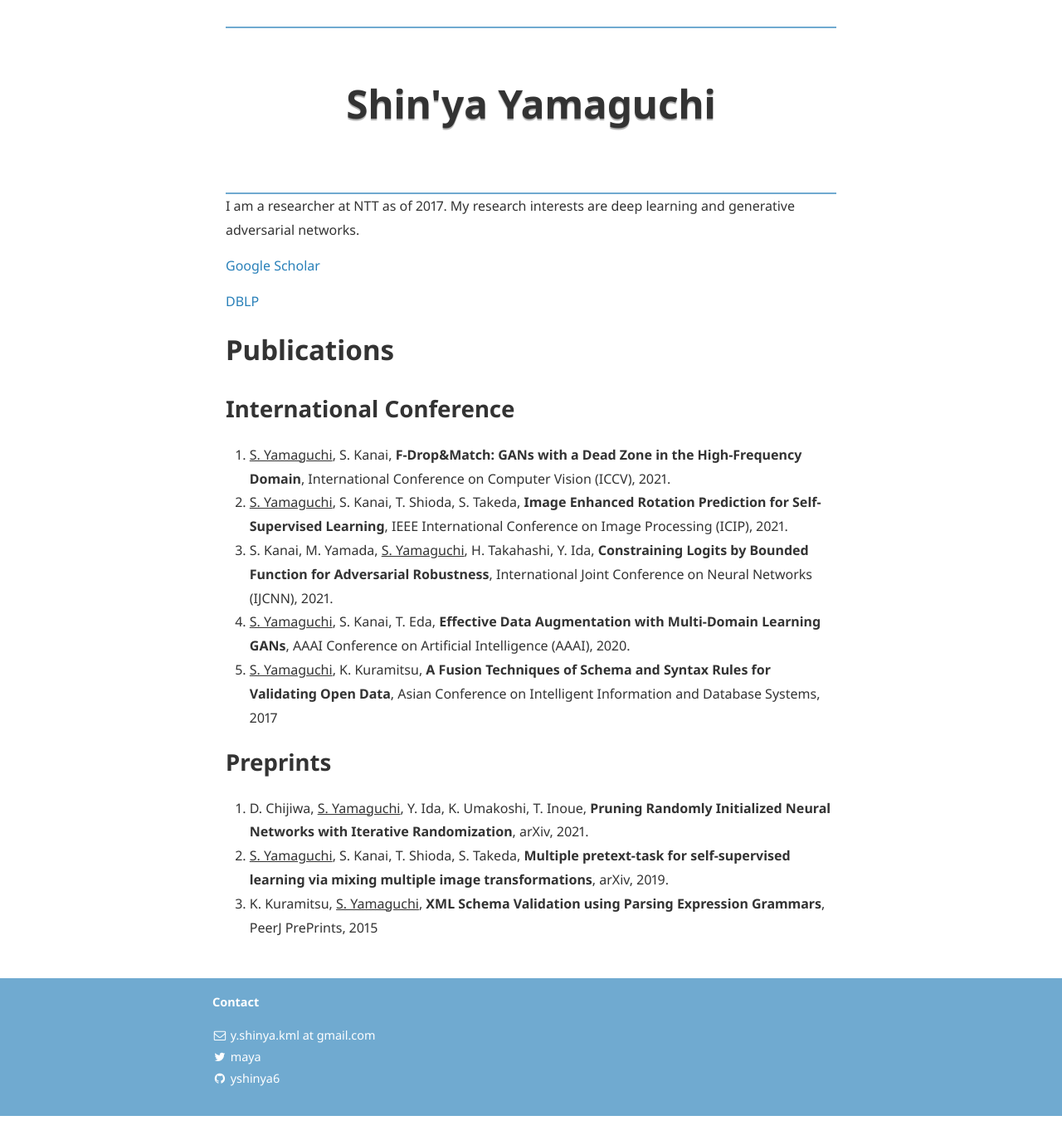
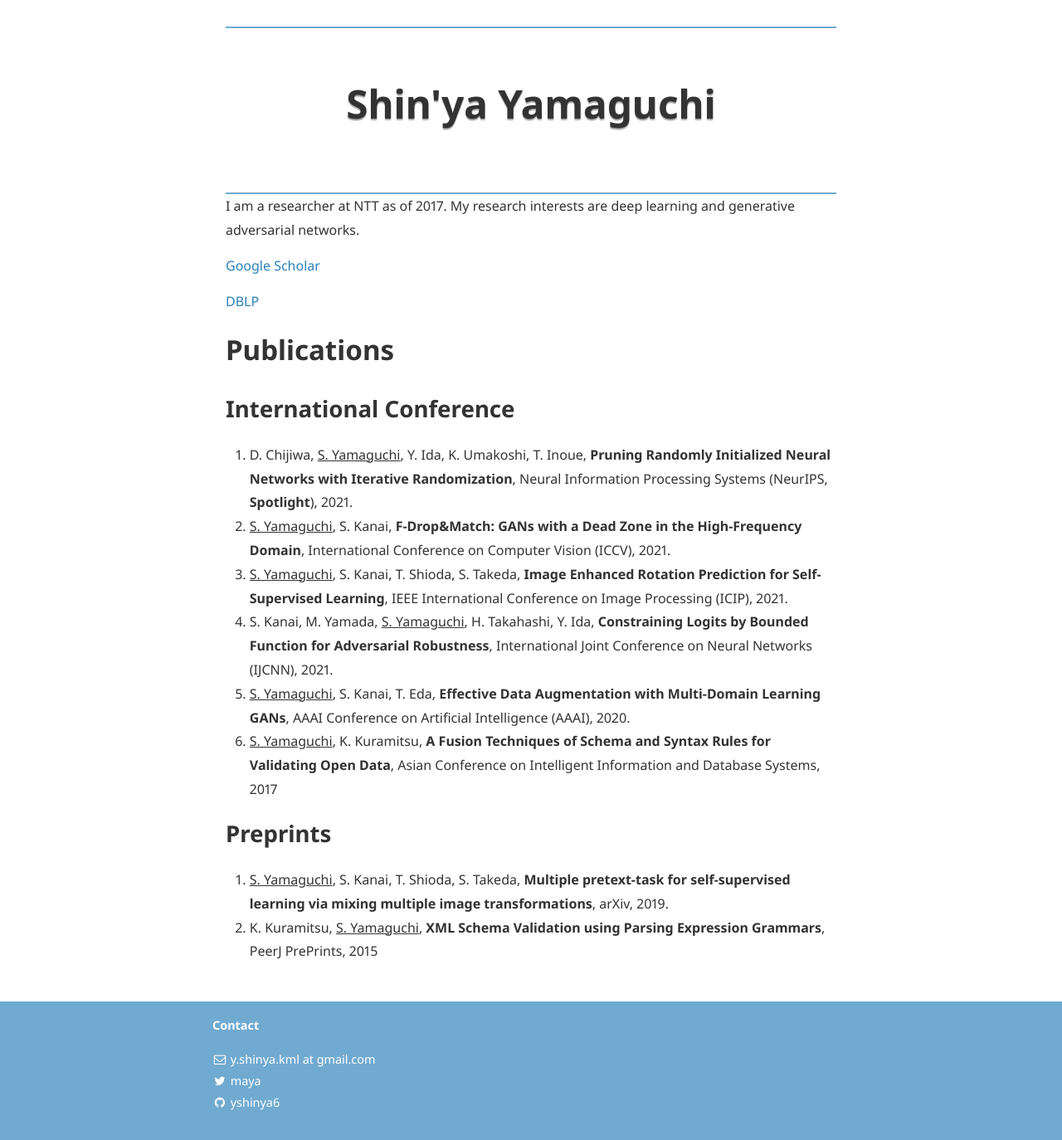
Before and after one commit to yshinya6/yshinya6.github.io, a Jekyll site: the page built from index.md, in a window 1280 px wide. Shown: the whole page at 83% size. Built offline with Jekyll 4.4.1, drawn with Linux system fonts in a browser that asks for light colours; nearby versions of some CDN libraries; before the commit the page ends 1345 px from its top, so only the background shows below that.

Commit message:
add info of neurips 2021

```diff
--- a/index.md
+++ b/index.md
@@ -22,13 +22,13 @@ My research interests are deep learning and generative adversarial networks.
 
 # Publications
 ## International Conference
-1. <u>S. Yamaguchi</u>, S. Kanai, **F-Drop&Match: GANs with a Dead Zone in the High-Frequency Domain**, International Conference on Computer Vision (ICCV), 2021.
-2. <u>S. Yamaguchi</u>, S. Kanai, T. Shioda, S. Takeda, **Image Enhanced Rotation Prediction for Self-Supervised Learning**, IEEE International Conference on Image Processing (ICIP), 2021.
-3. S. Kanai, M. Yamada, <u>S. Yamaguchi</u>, H. Takahashi, Y. Ida, **Constraining Logits by Bounded Function for Adversarial Robustness**, International Joint Conference on Neural Networks (IJCNN), 2021.
-4. <u>S. Yamaguchi</u>, S. Kanai, T. Eda, **Effective Data Augmentation with Multi-Domain Learning GANs**, AAAI Conference on Artificial Intelligence (AAAI), 2020.
-5. <u>S. Yamaguchi</u>, K. Kuramitsu, **A Fusion Techniques of Schema and Syntax Rules for Validating Open Data**, Asian Conference on Intelligent Information and Database Systems, 2017
+1. D. Chijiwa, <u>S. Yamaguchi</u>, Y. Ida, K. Umakoshi, T. Inoue, **Pruning Randomly Initialized Neural Networks with Iterative Randomization**, Neural Information Processing Systems (NeurIPS, **Spotlight**), 2021.
+2. <u>S. Yamaguchi</u>, S. Kanai, **F-Drop&Match: GANs with a Dead Zone in the High-Frequency Domain**, International Conference on Computer Vision (ICCV), 2021.
+3. <u>S. Yamaguchi</u>, S. Kanai, T. Shioda, S. Takeda, **Image Enhanced Rotation Prediction for Self-Supervised Learning**, IEEE International Conference on Image Processing (ICIP), 2021.
+4. S. Kanai, M. Yamada, <u>S. Yamaguchi</u>, H. Takahashi, Y. Ida, **Constraining Logits by Bounded Function for Adversarial Robustness**, International Joint Conference on Neural Networks (IJCNN), 2021.
+5. <u>S. Yamaguchi</u>, S. Kanai, T. Eda, **Effective Data Augmentation with Multi-Domain Learning GANs**, AAAI Conference on Artificial Intelligence (AAAI), 2020.
+6. <u>S. Yamaguchi</u>, K. Kuramitsu, **A Fusion Techniques of Schema and Syntax Rules for Validating Open Data**, Asian Conference on Intelligent Information and Database Systems, 2017
 
 ## Preprints
-1. D. Chijiwa, <u>S. Yamaguchi</u>, Y. Ida, K. Umakoshi, T. Inoue, **Pruning Randomly Initialized Neural Networks with Iterative Randomization**, arXiv, 2021.
-2. <u>S. Yamaguchi</u>, S. Kanai, T. Shioda, S. Takeda, **Multiple pretext-task for self-supervised learning via mixing multiple image transformations**, arXiv, 2019.
-3. K. Kuramitsu, <u>S. Yamaguchi</u>, **XML Schema Validation using Parsing Expression Grammars**, PeerJ PrePrints, 2015
+1. <u>S. Yamaguchi</u>, S. Kanai, T. Shioda, S. Takeda, **Multiple pretext-task for self-supervised learning via mixing multiple image transformations**, arXiv, 2019.
+2. K. Kuramitsu, <u>S. Yamaguchi</u>, **XML Schema Validation using Parsing Expression Grammars**, PeerJ PrePrints, 2015
```
